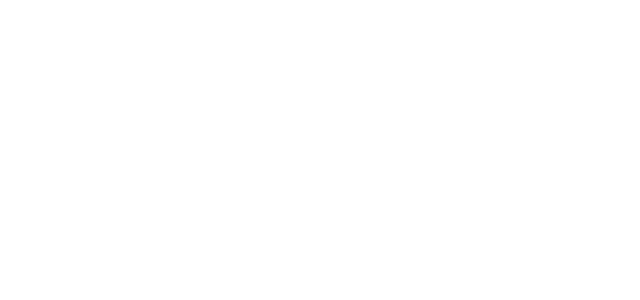
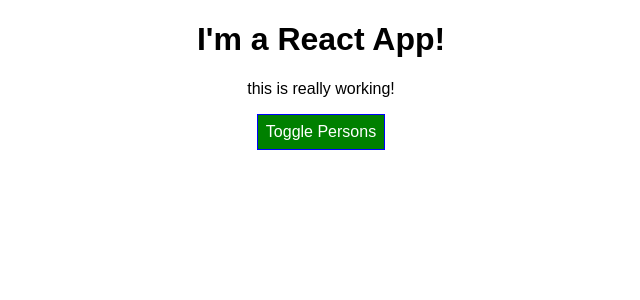
Before and after one commit to KurtGuardia/The-Compleate-React-Course, a React app: page / in a window 1280 px wide. Shown: the top 300 px of the page, without its empty margins (319-959 px from the left). Built offline with nearby package versions, Linux system fonts and the light colour scheme.

Commit message:
worked on Components Lifecycles

```diff
--- a/src/Components/Cockpit/Cockpit.css
+++ b/src/Components/Cockpit/Cockpit.css
@@ -1,12 +1,12 @@
-.Cockpit {
-}
+/* .Cockpit {
+} */
 
-.red{
-    color: red;
+.red {
+  color: red;
 }
 
 .bold {
-    font-weight: bold;
+  font-weight: bold;
 }
 
 .button {
--- a/src/Components/Cockpit/Cockpit.js
+++ b/src/Components/Cockpit/Cockpit.js
@@ -1,22 +1,28 @@
 import React from "react";
-import classes from './Cockpit.css'
+import classes from "./Cockpit.css";
 
 const cockpit = (props) => {
-    const assignedClasses = [];
-    if ( props.persons.length <= 2 ){
-        assignedClasses.push( classes.red );
-    }
-    if ( props.persons.length <= 1 ){
-        assignedClasses.push( classes.bold );
-    }
+  const assignedClasses = [];
+  let btnClasses = "";
+
+  if (props.showPersons) {
+    btnClasses = classes.Red;
+  }
+
+  if (props.persons.length <= 2) {
+    assignedClasses.push(classes.red);
+  }
+  if (props.persons.length <= 1) {
+    assignedClasses.push(classes.bold);
+  }
 
   return (
-    <div>
+    <div className={classes.Cockpit}>
       <h1>I'm a React App!</h1>
-      <p>this is really working!</p>
+      <p className={assignedClasses.join(" ")}>this is really working!</p>
       <button
-        className={btnClasses.join(" ")}
-        onClick={this.togglePersonsHandler}
+        className={classes.button}
+        onClick={props.clicked}
       >
         Toggle Persons
       </button>
--- a/src/containers/App.js
+++ b/src/containers/App.js
@@ -1,10 +1,15 @@
 import React, { Component } from "react";
 import classes from "./App.css";
-import Person from "../Components/Persons/Person/Person";
 import Persons from "../Components/Persons/Persons";
 import Cockpit from "../Components/Cockpit/Cockpit";
 
 class App extends Component {
+
+  constructor(props){
+    super(props)
+    console.log('App.js constructor')
+  }
+
   state = {
     persons: [
       { id: "adsf", name: "Kurt", age: 28 },
@@ -14,6 +19,8 @@
     otherState: "some other value",
     showPersons: false,
   };
+
+
 
   namechangeHandler = (event, id) => {
     const personIndex = this.state.persons.findIndex((p) => {
@@ -45,25 +52,24 @@
 
   render() {
     let persons = null;
-    let btnClasses = [classes.button];
 
     if (this.state.showPersons) {
       persons = (
-        <div>
-          <Persons
-            persons={this.state.persons}
-            clicked={this.deletePersonHandler}
-            changed={this.namechangeHandler}
-          />
-        </div>
+        <Persons
+          persons={this.state.persons}
+          clicked={this.deletePersonHandler}
+          changed={this.namechangeHandler}
+        />
       );
-
-      btnClasses.push(classes.red);
     }
 
     return (
       <div className={classes.App}>
-
+        <Cockpit
+          showPersons={this.state.showPersons}
+          persons={this.state.persons}
+          clicked={this.togglePersonsHandler}
+        />
         {persons}
       </div>
     );
```
